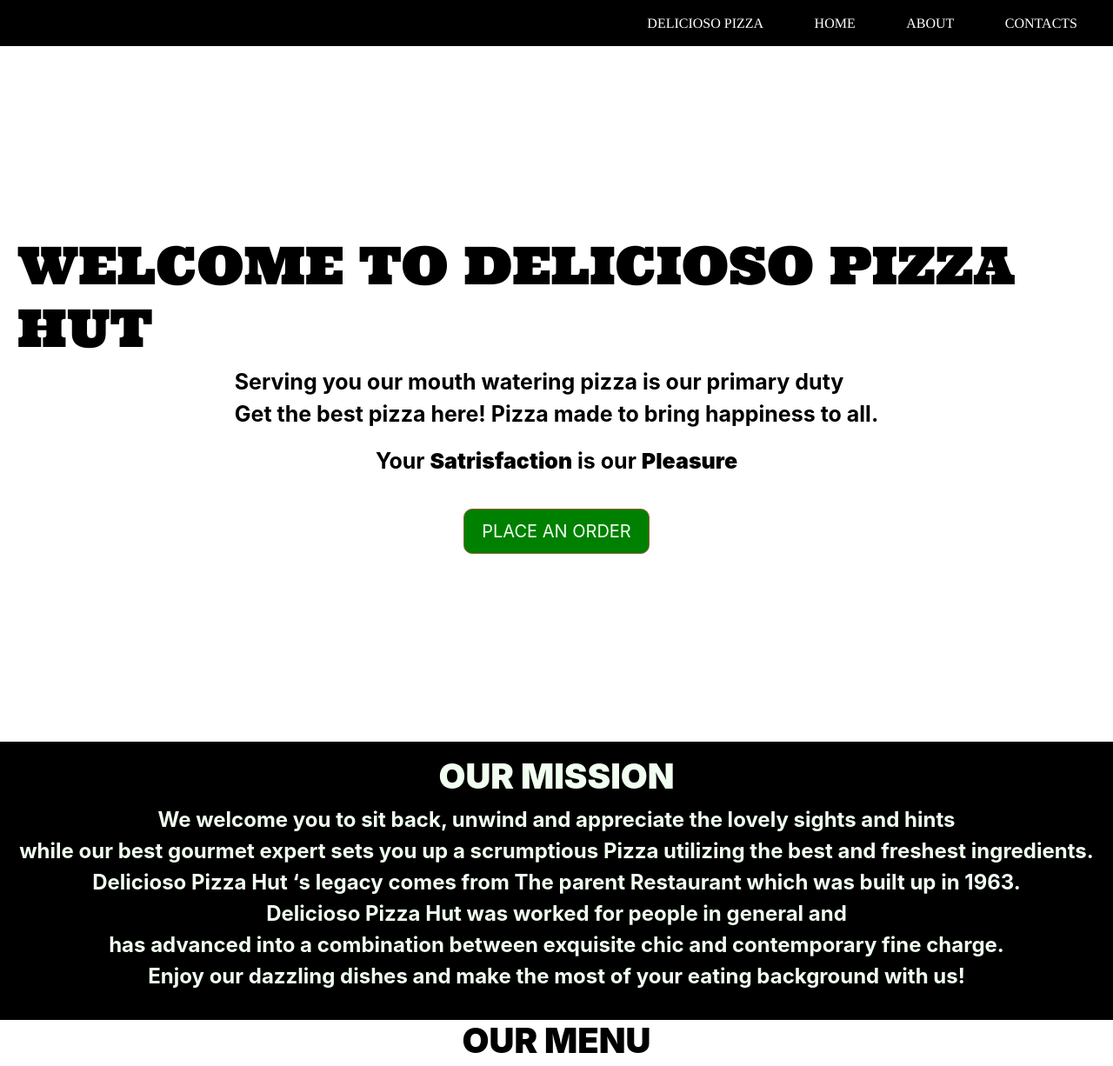
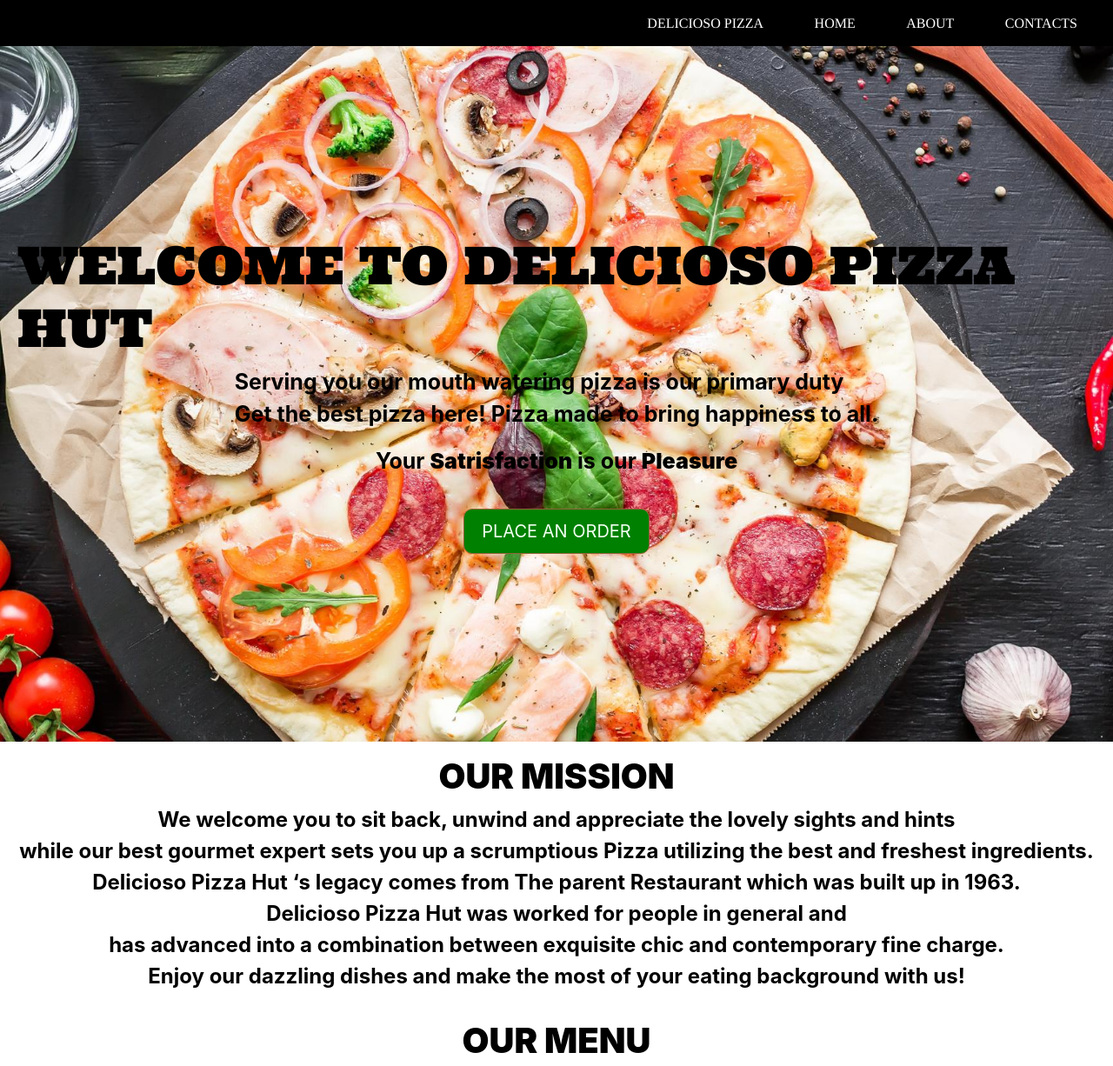
Before and after one commit to Moseti007/DELICIOSO-PIZZA-HUT, a plain HTML site: page index.html in a window 1280 px wide. Shown: the top 1226 px of the page at 87% size. Drawn offline with Linux system fonts and the light colour scheme; a script that the page names is missing.

Commit message:
modified css/styles

```diff
--- a/css/styles.css
+++ b/css/styles.css
@@ -41,7 +41,7 @@ body {
     line-height: 1.8;
 }
 #showcase {
-    background-image: url('../Assets/images/1.jpg');
+    background-image: url('../Assets/images/pizza.jpg');
     background-size: cover;
     background-position: center;
     height: 100vh;
@@ -78,10 +78,10 @@ body {
 }
 #AboutUs {
     height: 40vh;
-    background-color: black;
+    background-color: white;
     background-size: cover;
     background-position: center;
-    color: honeydew;
+    color: black;
     display: flex;
     flex-direction: column;
     justify-content: center;
```
Also changed, not shown: Assets/images/pizza.jpg (added).
